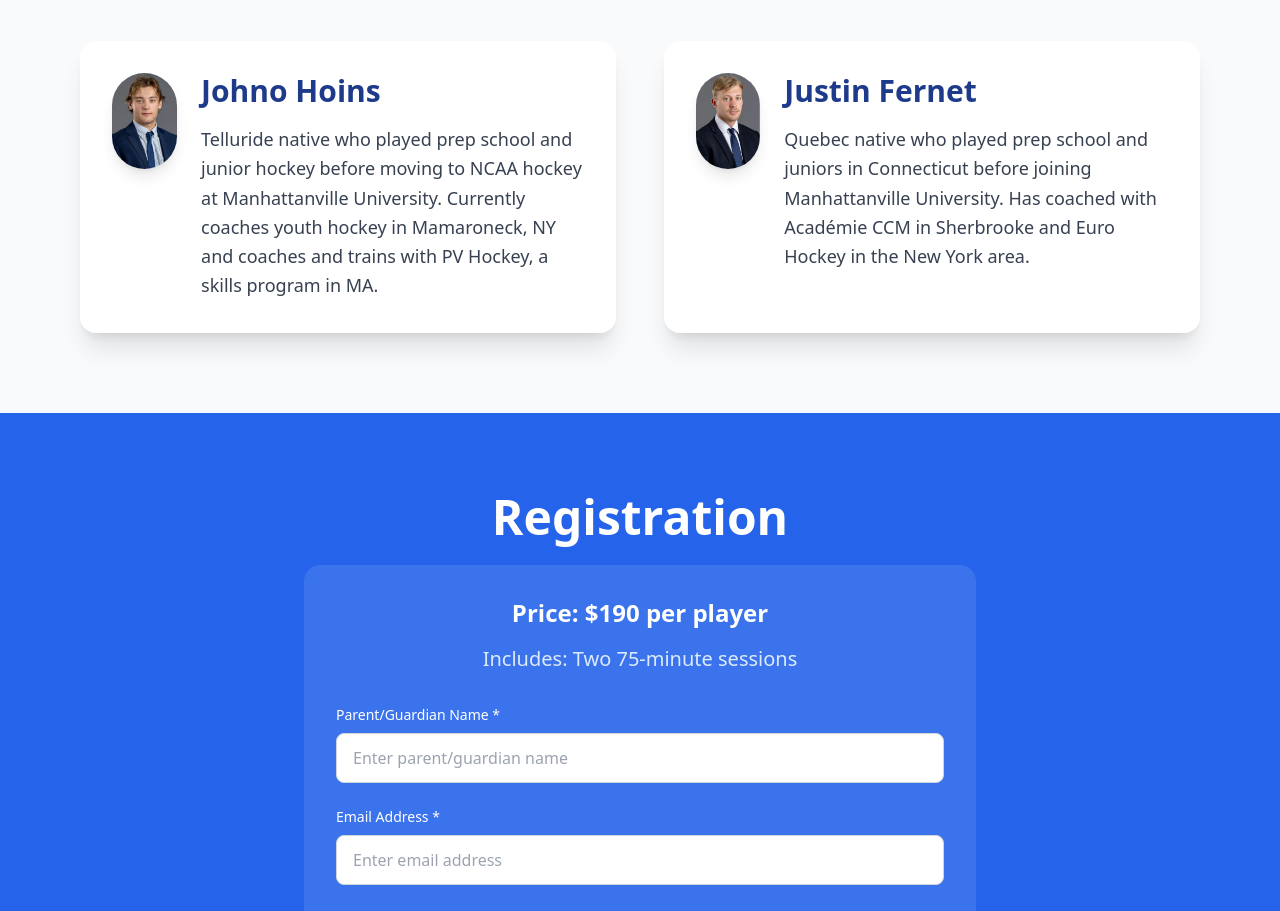
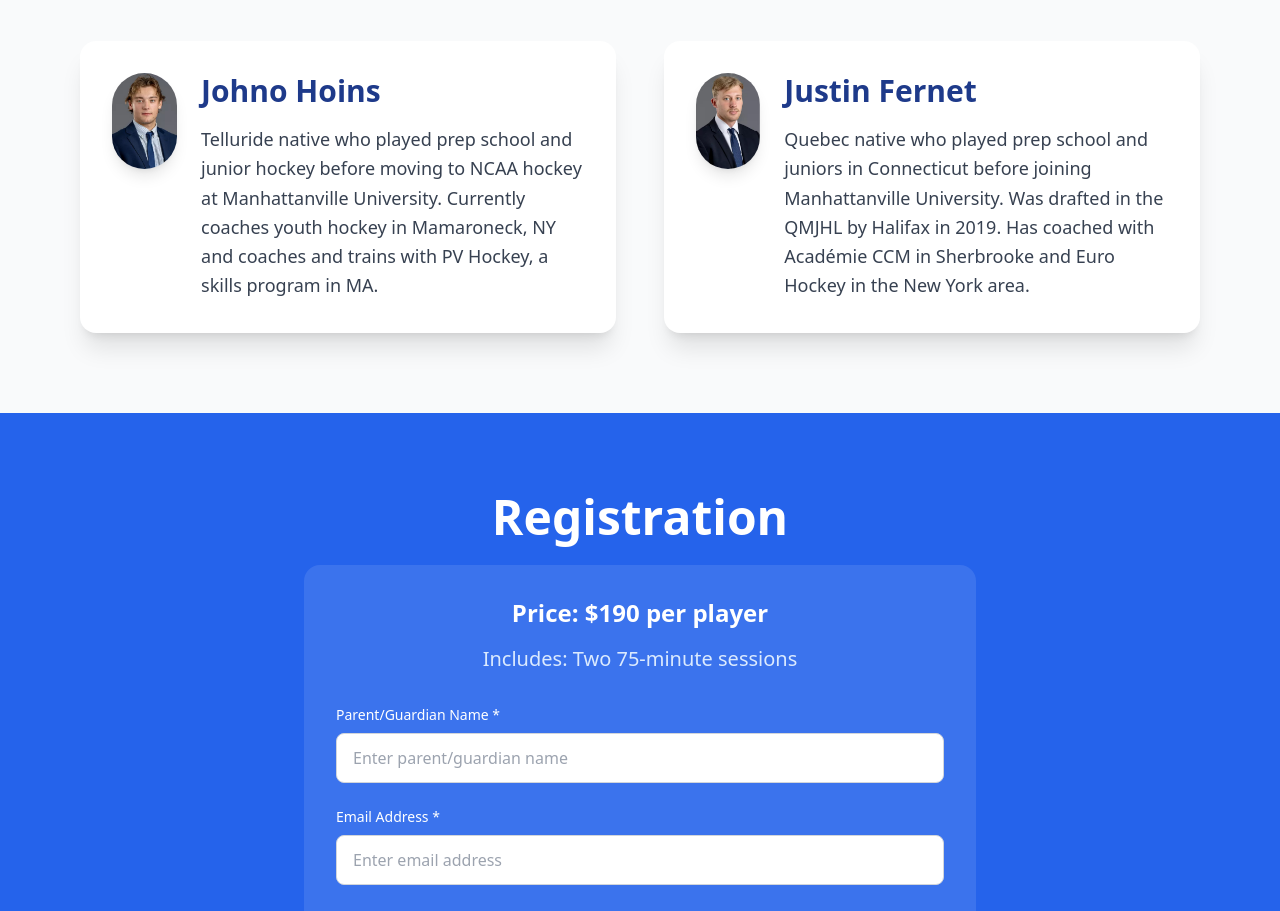
Before and after one commit to JohnoHoins/telluride-hockey-dev, a Next.js app: page / in a window 1280 px wide. Shown: the part 2040-2951 px from the top of the page. Built offline with nearby package versions, Linux system fonts and the light colour scheme.

Commit message:
feat: add QMJHL draft information to Justin's description
- Added that he was drafted by Halifax in the QMJHL in 2019
- Shows his high-level hockey credentials
- Maintains professional tone

```diff
--- a/app/page.tsx
+++ b/app/page.tsx
@@ -234,7 +234,7 @@ export default function Home() {
                   <h3 className="text-3xl font-bold mb-4 text-blue-900">Justin Fernet</h3>
                   <p className="text-gray-700 leading-relaxed text-lg">
                     Quebec native who played prep school and juniors in Connecticut before joining Manhattanville University.
-                    Has coached with Académie CCM in Sherbrooke and Euro Hockey in the New York area.
+                    Was drafted in the QMJHL by Halifax in 2019. Has coached with Académie CCM in Sherbrooke and Euro Hockey in the New York area.
                   </p>
                 </div>
               </div>
```
